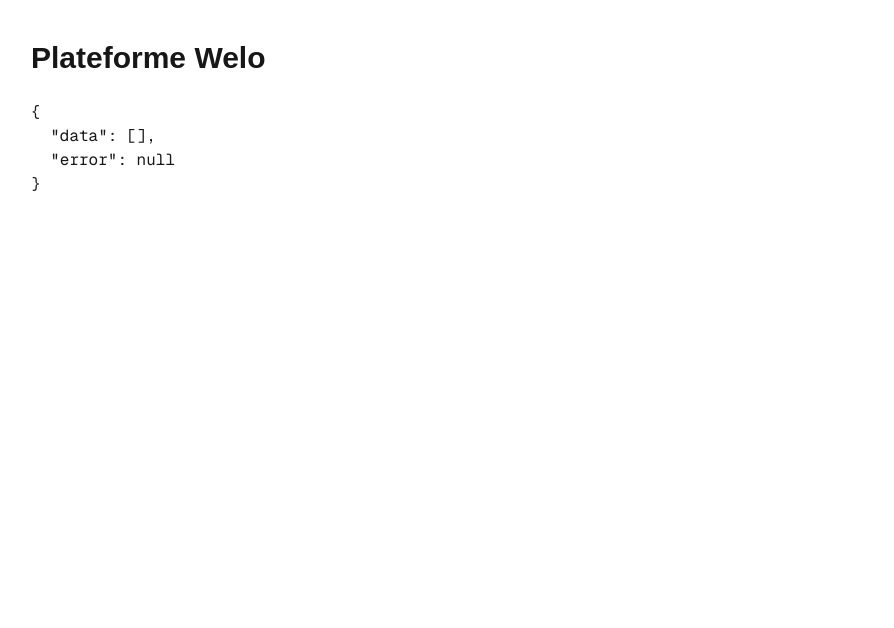
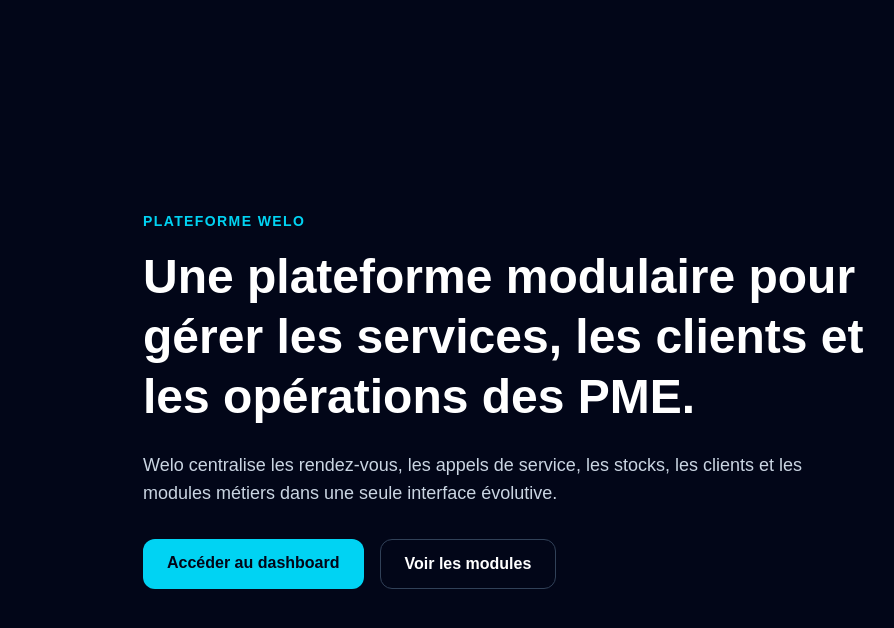
Before and after one commit to greggustave-ux/saas-maintenance-cafe, a Next.js app: page / in a window 1280 px wide. Shown: the top 628 px of the page, without its empty margins (9-903 px from the left). Built offline with nearby package versions, Linux system fonts and the light colour scheme; no server answers; the database is empty.

Commit message:
Create Welo landing page and dashboard route

```diff
--- a/app/page.tsx
+++ b/app/page.tsx
@@ -1,19 +1,35 @@
-import { supabase } from "../src/lib/supabase.ts";
+export default function Home() {
+  return (
+    <main className="min-h-screen bg-slate-950 text-white">
+      <section className="mx-auto flex min-h-screen max-w-5xl flex-col justify-center px-6">
+        <p className="mb-4 text-sm font-semibold uppercase tracking-widest text-cyan-400">
+          Plateforme Welo
+        </p>
 
-export default async function Home() {
-  const { data, error } = await supabase
-    .from("test")
-    .select("*");
+        <h1 className="max-w-3xl text-5xl font-bold leading-tight">
+          Une plateforme modulaire pour gérer les services, les clients et les opérations des PME.
+        </h1>
 
-  return (
-    <main className="p-10">
-      <h1 className="text-3xl font-bold">
-        Plateforme Welo
-      </h1>
+        <p className="mt-6 max-w-2xl text-lg text-slate-300">
+          Welo centralise les rendez-vous, les appels de service, les stocks, les clients et les modules métiers dans une seule interface évolutive.
+        </p>
 
-      <pre className="mt-6">
-        {JSON.stringify({ data, error }, null, 2)}
-      </pre>
+        <div className="mt-8 flex gap-4">
+          <a
+            href="/dashboard"
+            className="rounded-xl bg-cyan-400 px-6 py-3 font-semibold text-slate-950"
+          >
+            Accéder au dashboard
+          </a>
+
+          <a
+            href="/modules"
+            className="rounded-xl border border-slate-700 px-6 py-3 font-semibold text-white"
+          >
+            Voir les modules
+          </a>
+        </div>
+      </section>
     </main>
   );
 }
```
Also changed, not shown: app/dashboard/page.tsx (added).
